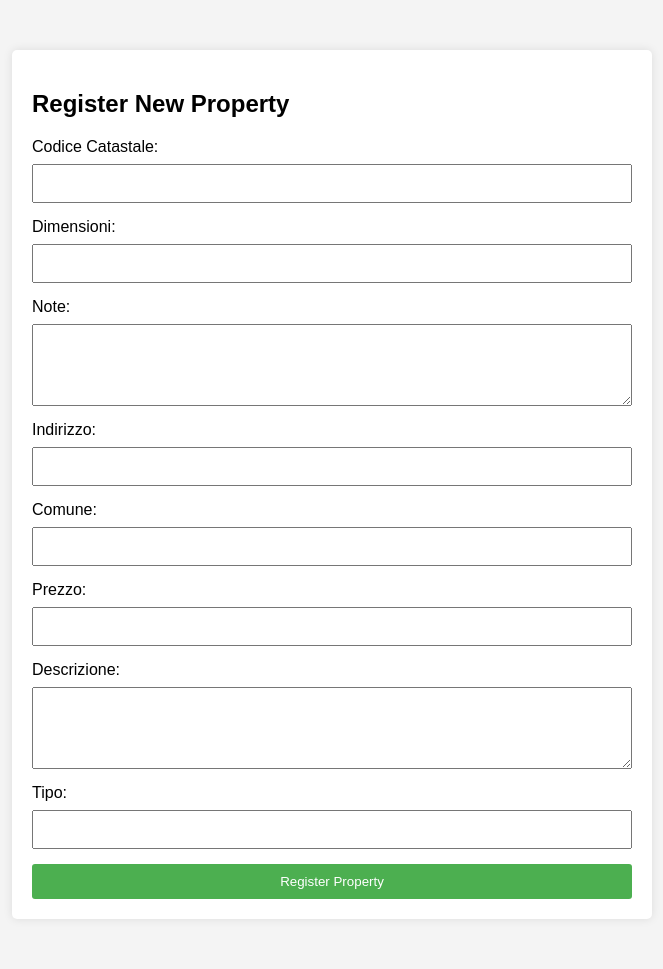
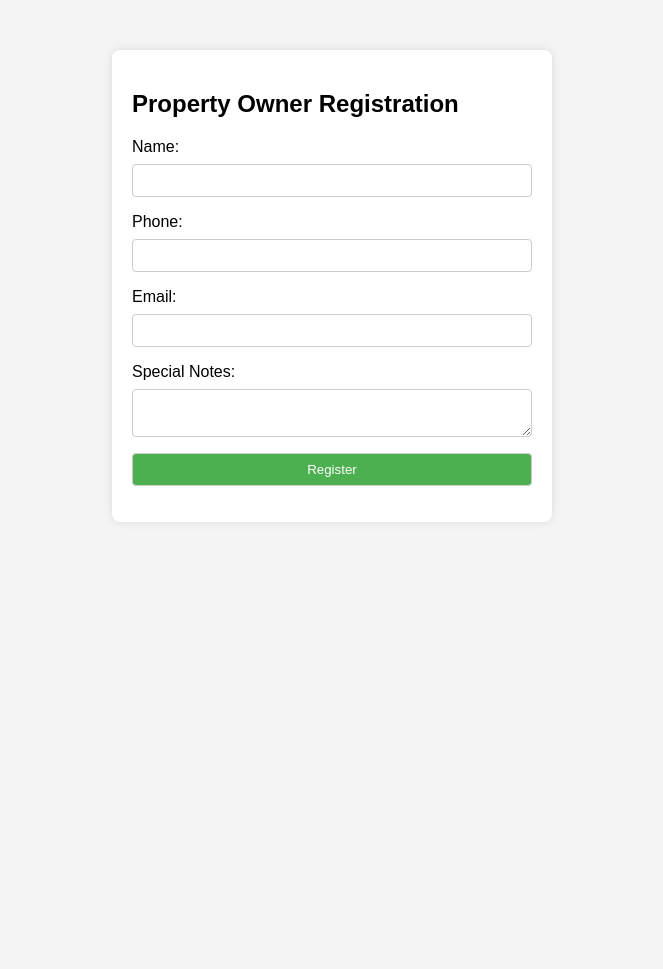
Before and after one commit to MarcoMontanelli/agenziaImmobiliare, a PHP site: page /regProp.php in a window 1280 px wide. Shown: the whole page, without its empty margins (308-971 px from the left). After the commit the page ends 486 px from the top, so only its background shows below. Run offline with PHP 8.4, Linux system fonts and the light colour scheme.

Commit message:
Add files via upload
aggiungi proprietario

```diff
--- a/regProp.php
+++ b/regProp.php
@@ -1,71 +1,21 @@
-<?php
-// Include your database connection code here
-// Example: include("db_connection.php");
-
-if ($_SERVER["REQUEST_METHOD"] == "POST") {
-    // Retrieve form data
-    $codiceCatastale = $_POST["codiceCatastale"];
-    $dimensioni = $_POST["dimensioni"];
-    $note = $_POST["note"];
-    $indirizzo = $_POST["indirizzo"];
-    $comune = $_POST["comune"];
-    $prezzo = $_POST["prezzo"];
-    $descrizione = $_POST["descrizione"];
-    $tipo = $_POST["tipo"];
-
-    // Add validation and sanitization as needed
-
-    // Establish the database connection
-    $conn = mysqli_connect("localhost", "root", "", "ageziamontanelli");
-
-    // Check the connection
-    if (!$conn) {
-        die("Connection failed: " . mysqli_connect_error());
-    }
-
-    // Insert data into the database
-    $sql = "INSERT INTO PROPRIETA (codiceCatastale, dimensioni, note, indirizzo, comune, prezzo, descrizione, tipo) VALUES ('$codiceCatastale', '$dimensioni', '$note', '$indirizzo', '$comune', '$prezzo', '$descrizione', '$tipo')";
-
-    // Execute the query
-    $result = mysqli_query($conn, $sql);
-
-    // Handle the result
-    if ($result) {
-        echo "Property registered successfully!";
-    } else {
-        echo "Error: " . mysqli_error($conn);
-    }
-
-    // Close the database connection
-    mysqli_close($conn);
-
-    // Redirect to the property details page after registration
-    header("Location: propShow.php?codiceCatastale=$codiceCatastale");
-    exit();
-}
-?>
-
 <!DOCTYPE html>
 <html lang="en">
 <head>
     <meta charset="UTF-8">
     <meta name="viewport" content="width=device-width, initial-scale=1.0">
-
-    <title>Register New Property</title>
+    <title>registra un proprietario</title>
     <style>
         body {
             font-family: Arial, sans-serif;
             background-color: #f4f4f4;
-            margin: 0;
-            padding: 0;
         }
 
         .container {
-            max-width: 600px;
+            max-width: 400px;
             margin: 50px auto;
             background-color: #fff;
             padding: 20px;
-            border-radius: 5px;
+            border-radius: 8px;
             box-shadow: 0 0 10px rgba(0, 0, 0, 0.1);
         }
 
@@ -79,56 +29,83 @@
         }
 
         input, textarea {
-            padding: 10px;
-            margin-bottom: 15px;
+            padding: 8px;
+            margin-bottom: 16px;
+            border: 1px solid #ccc;
+            border-radius: 4px;
         }
 
-        button {
+        input[type="submit"] {
             background-color: #4caf50;
             color: #fff;
-            padding: 10px;
-            border: none;
-            border-radius: 3px;
             cursor: pointer;
-        }
-
-        button:hover {
-            background-color: #45a049;
         }
     </style>
 </head>
 <body>
     <div class="container">
-        <h2>Register New Property</h2>
+        <h2>Property Owner Registration</h2>
         <form action="regProp.php" method="post">
-            <label for="codiceCatastale">Codice Catastale:</label>
-            <input type="text" id="codiceCatastale" name="codiceCatastale" required>
+            <label for="name">Name:</label>
+            <input type="text" id="name" name="name" required>
 
-            <label for="dimensioni">Dimensioni:</label>
-            <input type="text" id="dimensioni" name="dimensioni" required>
+            <label for="phone">Phone:</label>
+            <input type="text" id="phone" name="phone" required>
 
-            <label for="note">Note:</label>
-            <textarea id="note" name="note" rows="4"></textarea>
+            <label for="email">Email:</label>
+            <input type="email" id="email" name="email" required>
 
-            <label for="indirizzo">Indirizzo:</label>
-            <input type="text" id="indirizzo" name="indirizzo" required>
+            <label for="note">Special Notes:</label>
+            <textarea id="note" name="note"></textarea>
 
-            <label for="comune">Comune:</label>
-            <input type="text" id="comune" name="comune" required>
-
-            <label for="prezzo">Prezzo:</label>
-            <input type="text" id="prezzo" name="prezzo" required>
-
-            <label for="descrizione">Descrizione:</label>
-            <textarea id="descrizione" name="descrizione" rows="4" required></textarea>
-
-            <label for="tipo">Tipo:</label>
-            <input type="text" id="tipo" name="tipo" required>
-
-            <!-- Add other property fields as needed -->
-
-            <button type="submit">Register Property</button>
+            <input type="submit" value="Register">
         </form>
     </div>
 </body>
 </html>
+
+<?php
+// Replace these variables with your database credentials
+$host = "localhost";
+$username = "root";
+$password = "";
+$database = "ageziamontanelli";
+
+// Create a connection to the database
+$connection = mysqli_connect($host, $username, $password, $database);
+
+// Check the connection
+if (!$connection) {
+    die("Connection failed: " . mysqli_connect_error());
+}
+
+if ($_SERVER["REQUEST_METHOD"] == "POST") {
+    // Retrieve form data
+    $name = mysqli_real_escape_string($connection, $_POST["name"]);
+    $phone = mysqli_real_escape_string($connection, $_POST["phone"]);
+    $email = mysqli_real_escape_string($connection, $_POST["email"]);
+    $note = mysqli_real_escape_string($connection, $_POST["note"]);
+
+    // Insert data into the database (adjust the SQL query based on your database structure)
+    $query = "INSERT INTO PROPRIETARIO (nome, numeroTelefono, email, note)
+              VALUES ('$name', '$phone', '$email', '$note')";
+
+    // Execute the query
+    $result = mysqli_query($connection, $query);
+
+    // Check if the query was successful
+    if ($result) {
+        // Get the ID of the last inserted owner
+        $lastOwnerId = mysqli_insert_id($connection);
+
+        // Redirect to the display_owner.php page with the owner ID as a parameter
+        header("Location: mostraProprietario.php?owner_id=$lastOwnerId");
+        exit();
+    } else {
+        echo "Error: " . mysqli_error($connection);
+    }
+}
+
+// Close the database connection
+mysqli_close($connection);
+?>
```
Also changed, not shown: mostraProprietario.php (added, +65 -0 lines).
